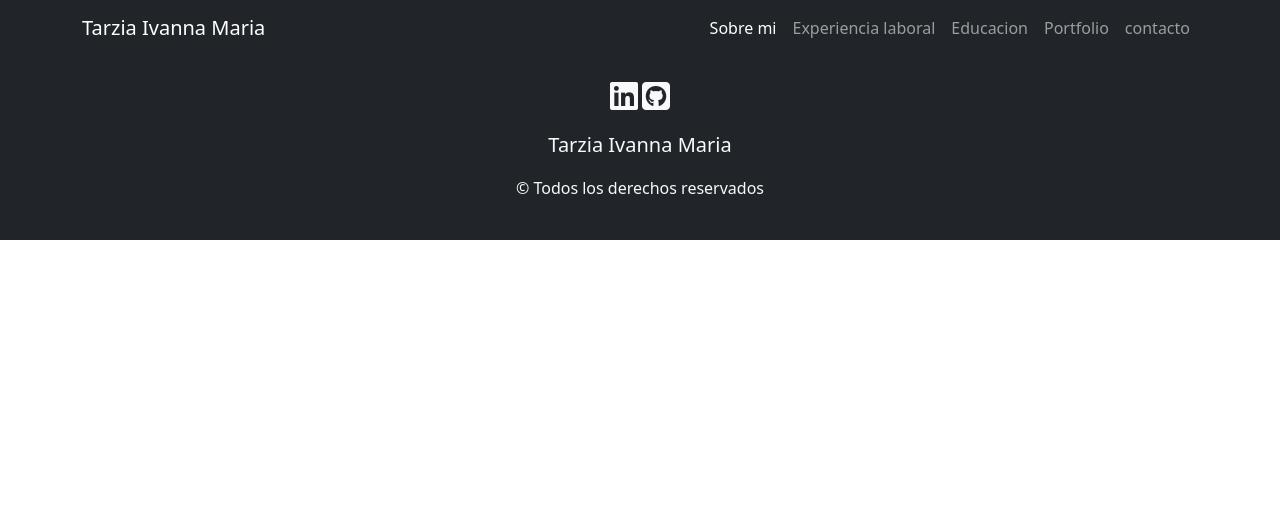
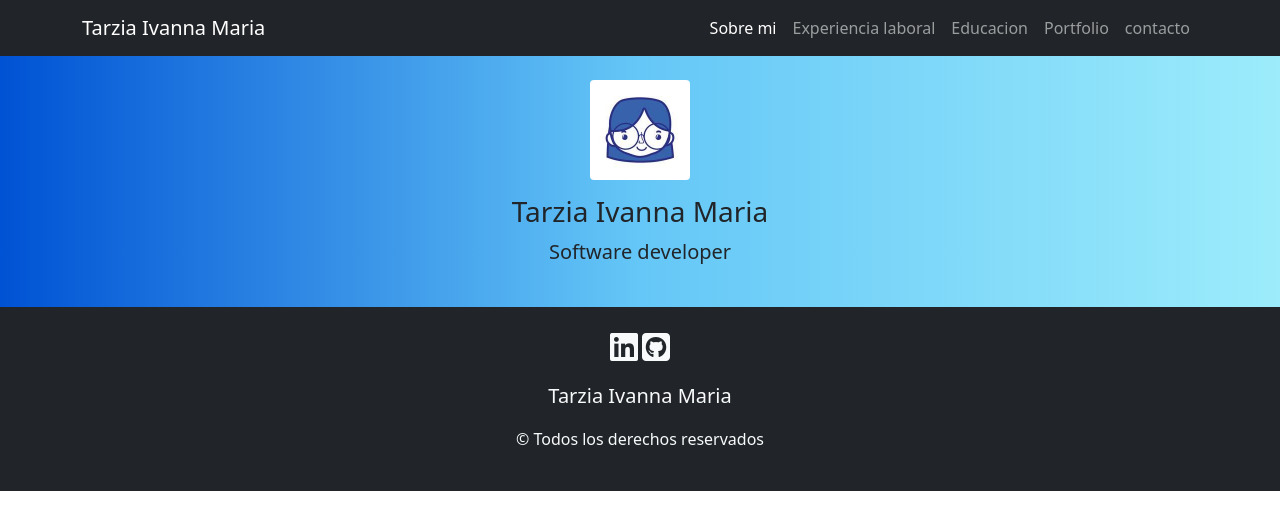
Before and after one commit to ivannatarzia/ivannatarzia.github.io, a plain HTML site: page index.html in a window 1280 px wide. Drawn offline with nearby package versions, Linux system fonts and the light colour scheme.

Commit message:
se agrego banner principal con avatar

```diff
--- a/css/style.css
+++ b/css/style.css
@@ -0,0 +1,11 @@
+.fondo{
+    background: #9CECFB;  /* fallback for old browsers */
+background: -webkit-linear-gradient(to right, #0052D4, #65C7F7, #9CECFB);  /* Chrome 10-25, Safari 5.1-6 */
+background: linear-gradient(to right, #0052D4, #65C7F7, #9CECFB); /* W3C, IE 10+/ Edge, Firefox 16+, Chrome 26+, Opera 12+, Safari 7+ */
+
+}
+.avatar{
+    width: 100px;
+    height: 100px;
+    margin-bottom: 15px;
+}
--- a/index.html
+++ b/index.html
@@ -45,6 +45,14 @@
     </nav>
 
 </header>
+<section class="fondo text-center text-dark py-4">
+    <div class="container">
+        <img src="img/images.jpg" alt="ivanna t" class="avatar rounded">
+        <h3>Tarzia Ivanna Maria</h3>
+        <p class="lead">Software developer</p>
+    </div>
+
+</section>
 <footer class="bg-dark text-light py-4">
     <div class="container text-center">
         <i class="fab fa-linkedin fa-2x mr-2"></i>
```
Also changed, not shown: img/images.jpg (added).
